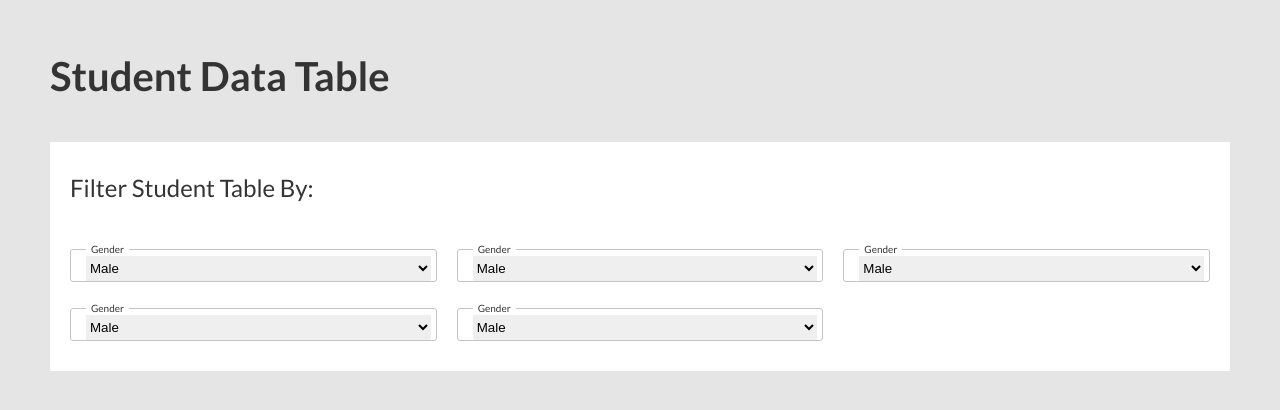
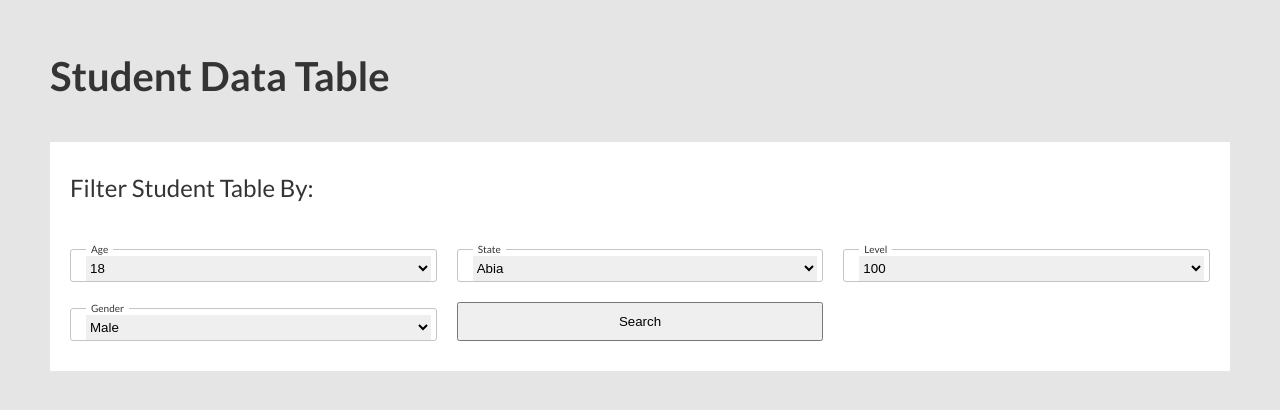
Before and after one commit to NwaguChima/Omniswift__UI, a React (Create React App) app: page / in a window 1280 px wide. Shown: the top 410 px of the page. Built offline with nearby package versions, Linux system fonts and the light colour scheme.

Commit message:
added options data

```diff
--- a/src/components/customSelect/CustomSelect.tsx
+++ b/src/components/customSelect/CustomSelect.tsx
@@ -2,10 +2,10 @@ import React from 'react';
 import styles from './customSelect.module.scss';
 
 interface CustomSelectProps {
-  options: { value: string; label: string }[];
+  options: { value: string | number; label: string }[];
   label: string;
   handleChange: (e: React.ChangeEvent<HTMLSelectElement>) => void;
-  value: string;
+  value: string | number;
   name: string;
 }
 
--- a/src/components/formFilter/FormFilter.tsx
+++ b/src/components/formFilter/FormFilter.tsx
@@ -1,4 +1,10 @@
 import React from 'react';
+import {
+  genderOptions,
+  getAgeOptions,
+  levelOptions,
+  stateOptions,
+} from '../../utils/utils';
 import CustomSelect from '../customSelect/CustomSelect';
 import styles from './formFilter.module.scss';
 
@@ -9,55 +15,34 @@ const FormFilter: React.FC<FormFilterProps> = () => {
       <h2>Filter Student Table By:</h2>
       <form>
         <CustomSelect
-          options={[
-            { value: 'male', label: 'Male' },
-            { value: 'female', label: 'Female' },
-          ]}
+          options={getAgeOptions()}
+          label="Age"
+          handleChange={() => {}}
+          value={getAgeOptions()[0].value}
+          name="age"
+        />
+        <CustomSelect
+          options={stateOptions}
+          label="State"
+          handleChange={() => {}}
+          value={stateOptions[0].value}
+          name="state"
+        />
+        <CustomSelect
+          options={levelOptions}
+          label="Level"
+          handleChange={() => {}}
+          value={levelOptions[0].value}
+          name="level"
+        />
+        <CustomSelect
+          options={genderOptions}
           label="Gender"
           handleChange={() => {}}
-          value="male"
+          value={genderOptions[0].value}
           name="gender"
         />
-        <CustomSelect
-          options={[
-            { value: 'male', label: 'Male' },
-            { value: 'female', label: 'Female' },
-          ]}
-          label="Gender"
-          handleChange={() => {}}
-          value="male"
-          name="gender"
-        />
-        <CustomSelect
-          options={[
-            { value: 'male', label: 'Male' },
-            { value: 'female', label: 'Female' },
-          ]}
-          label="Gender"
-          handleChange={() => {}}
-          value="male"
-          name="gender"
-        />
-        <CustomSelect
-          options={[
-            { value: 'male', label: 'Male' },
-            { value: 'female', label: 'Female' },
-          ]}
-          label="Gender"
-          handleChange={() => {}}
-          value="male"
-          name="gender"
-        />
-        <CustomSelect
-          options={[
-            { value: 'male', label: 'Male' },
-            { value: 'female', label: 'Female' },
-          ]}
-          label="Gender"
-          handleChange={() => {}}
-          value="male"
-          name="gender"
-        />
+        <button>Search</button>
       </form>
     </section>
   );
--- a/src/components/formFilter/formFilter.module.scss
+++ b/src/components/formFilter/formFilter.module.scss
@@ -17,7 +17,7 @@
 
   form {
     display: grid;
-    grid-template-columns: repeat(auto-fit, minmax(30rem, 1fr));
+    grid-template-columns: repeat(auto-fit, minmax(35rem, 1fr));
     gap: 2rem;
 
     @media screen and (max-width: var.$mobile) {
--- /dev/null
+++ b/src/utils/utils.ts
@@ -0,0 +1,63 @@
+export function getAgeOptions() {
+  const ageOptions = [];
+  for (let i = 18; i <= 60; i++) {
+    ageOptions.push({ value: i, label: `${i}` });
+  }
+  return ageOptions;
+}
+
+export const levelOptions = [
+  { value: '100', label: '100' },
+  { value: '200', label: '200' },
+  { value: '300', label: '300' },
+  { value: '400', label: '400' },
+  { value: '500', label: '500' },
+  { value: '600', label: '600' },
+  { value: '700', label: '700' },
+];
+
+export const genderOptions = [
+  { value: 'male', label: 'Male' },
+  { value: 'female', label: 'Female' },
+];
+
+// it is hardcode values, since they will not change anytime soon and it is not a good idea to make a request to the server for this data every time the component is mounted or re-rendered.
+export const stateOptions = [
+  { value: 'abia', label: 'Abia' },
+  { value: 'adamawa', label: 'Adamawa' },
+  { value: 'akwa-ibom', label: 'Akwa Ibom' },
+  { value: 'anambra', label: 'Anambra' },
+  { value: 'bauchi', label: 'Bauchi' },
+  { value: 'bayelsa', label: 'Bayelsa' },
+  { value: 'benue', label: 'Benue' },
+  { value: 'borno', label: 'Borno' },
+  { value: 'cross-river', label: 'Cross River' },
+  { value: 'delta', label: 'Delta' },
+  { value: 'ebonyi', label: 'Ebonyi' },
+  { value: 'edo', label: 'Edo' },
+  { value: 'ekiti', label: 'Ekiti' },
+  { value: 'enugu', label: 'Enugu' },
+  { value: 'gombe', label: 'Gombe' },
+  { value: 'imo', label: 'Imo' },
+  { value: 'jigawa', label: 'Jigawa' },
+  { value: 'kaduna', label: 'Kaduna' },
+  { value: 'kano', label: 'Kano' },
+  { value: 'katsina', label: 'Katsina' },
+  { value: 'kebbi', label: 'Kebbi' },
+  { value: 'kogi', label: 'Kogi' },
+  { value: 'kwara', label: 'Kwara' },
+  { value: 'lagos', label: 'Lagos' },
+  { value: 'nasarawa', label: 'Nasarawa' },
+  { value: 'niger', label: 'Niger' },
+  { value: 'ogun', label: 'Ogun' },
+  { value: 'ondo', label: 'Ondo' },
+  { value: 'osun', label: 'Osun' },
+  { value: 'oyo', label: 'Oyo' },
+  { value: 'plateau', label: 'Plateau' },
+  { value: 'rivers', label: 'Rivers' },
+  { value: 'sokoto', label: 'Sokoto' },
+  { value: 'taraba', label: 'Taraba' },
+  { value: 'yobe', label: 'Yobe' },
+  { value: 'zamfara', label: 'Zamfara' },
+  { value: 'fct', label: 'FCT' },
+];
```
